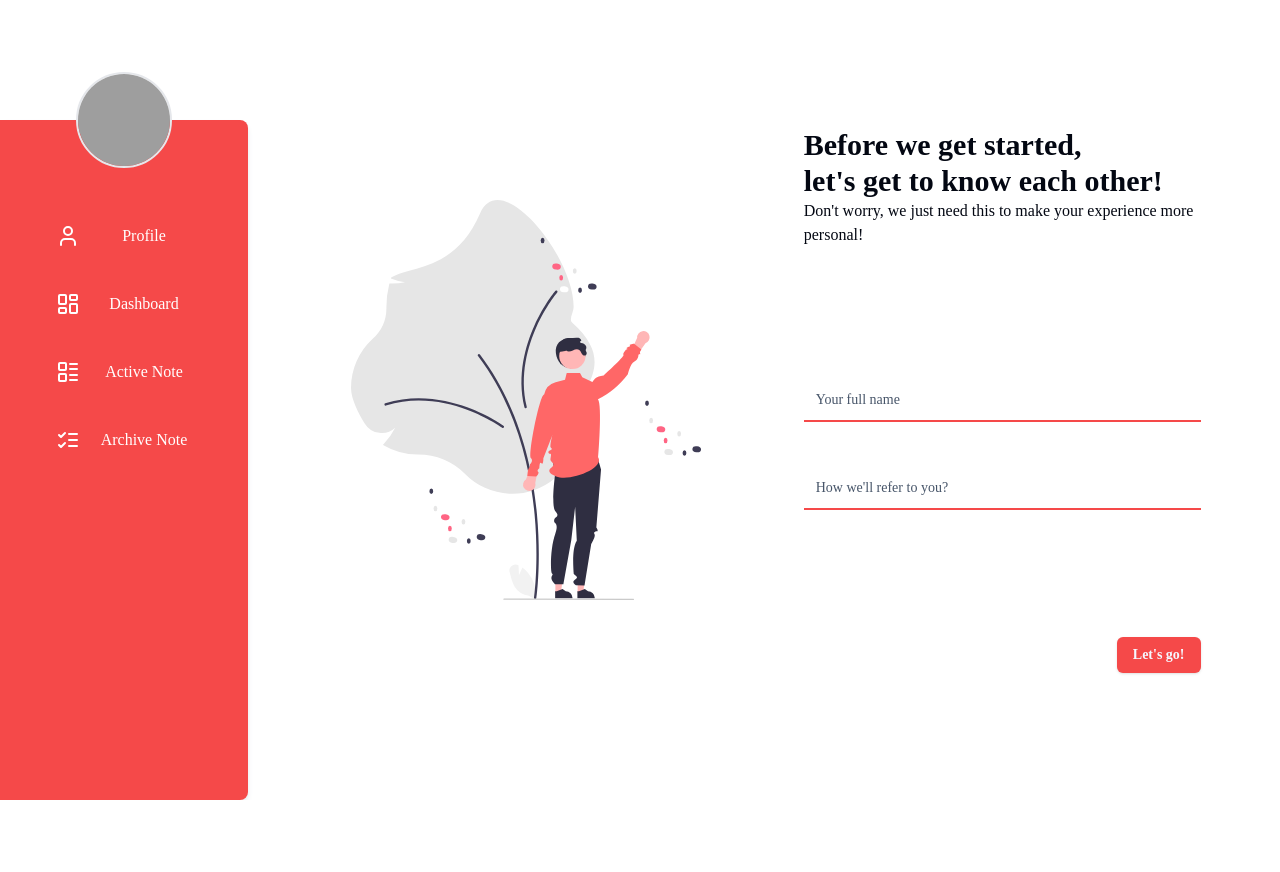
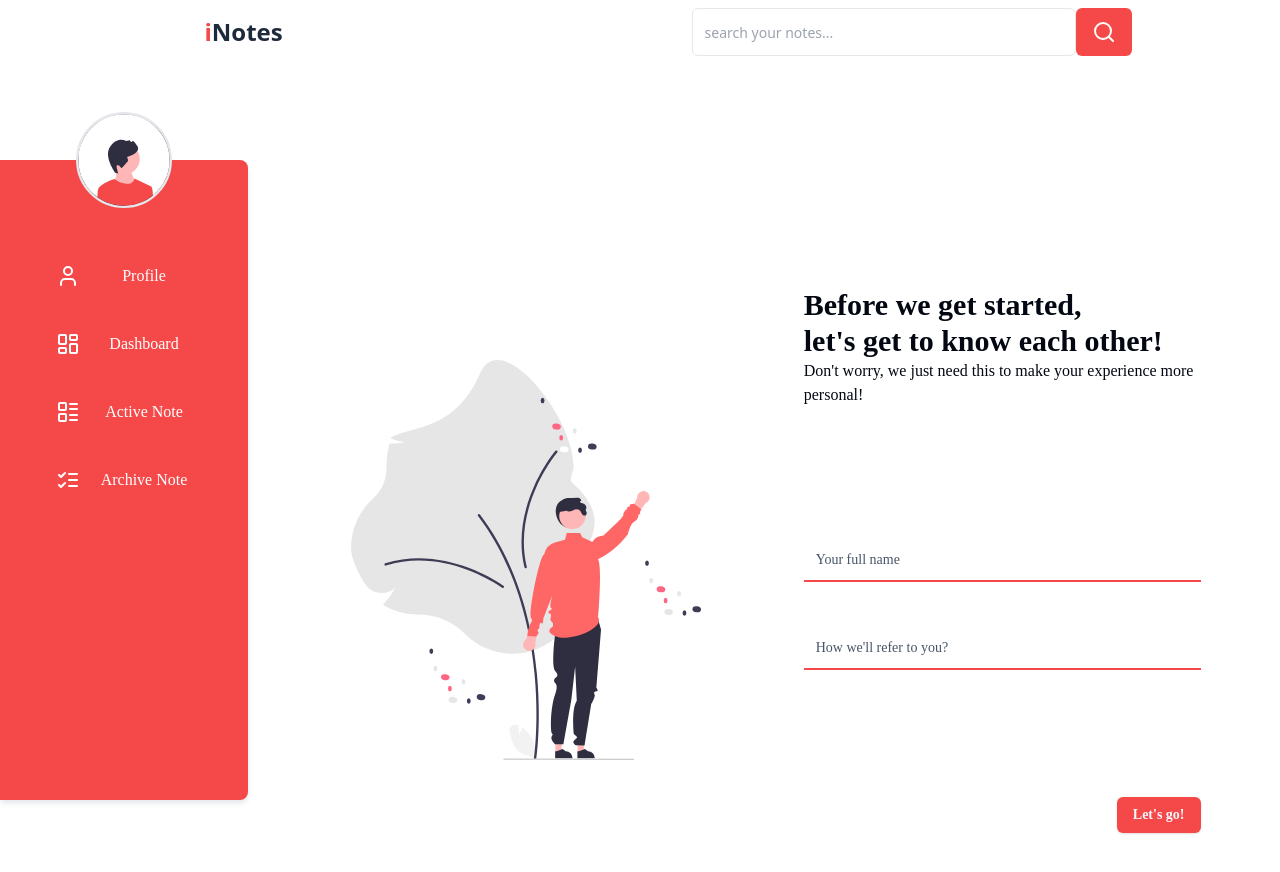
Before and after one commit to kuhrmdhn/notes-apps, a React (Vite) app: page /get-started in a window 1280 px wide. Shown: the top 872 px of the page. Before the commit the page ends 800 px from the top, so only its background shows below. Built offline with nearby package versions, Linux system fonts and the light colour scheme; grey boxes are pictures that could not be loaded.

Commit message:
create search note feature

```diff
--- a/src/App.tsx
+++ b/src/App.tsx
@@ -5,14 +5,17 @@ import GetStarted from "./components/pages/GetStarted";
 import NotesPage from "./components/pages/NotesPage";
 import { Toaster } from "./components/ui/toaster";
 import Navigation from "./components/elements/Navigation";
+import Header from "./components/elements/Header";
+import Search from "./components/pages/Search";
 
 
 function App() {
   return (
-    <main style={{ fontFamily: 'Open Sans Variable' }} className="flex lg:pr-5">
-      <Navigation/>
-      <section className="min-h-[100svh] w-full lg:w-4/5">
-        <Router>
+    <Router>
+      <Header/>
+      <main style={{ fontFamily: 'Open Sans Variable' }} className="flex lg:pr-5 pt-[20svh] h-[calc(100svh)]">
+        <Navigation />
+        <section className="min-h-full w-full lg:w-4/5">
           <AuthMiddleware>
             <Routes>
               <Route path='/get-started' element={<GetStarted />} />
@@ -20,11 +23,14 @@ function App() {
             <Routes>
               <Route path='/note/:noteStatus' element={<NotesPage />} />
             </Routes>
+            <Routes>
+              <Route path='/search' element={<Search />} />
+            </Routes>
           </AuthMiddleware>
-        </Router >
-      </section>
-      <Toaster />
-    </main>
+        </section>
+        <Toaster />
+      </main>
+    </Router >
   )
 }
 
--- /dev/null
+++ b/src/components/elements/Header.tsx
@@ -0,0 +1,21 @@
+import { useLocation, useNavigate, useSearchParams } from "react-router-dom";
+import Logo from "../ui/Logo";
+import SearchBar from "../ui/SearchBar";
+
+export default function Header() {
+  const [searchParams, setSearchParams] = useSearchParams()
+  const navigate = useNavigate()
+  const { pathname } = useLocation()
+  const onSearch = (param: string) => {
+    if (pathname !== "/search") {
+      return navigate(`/search?keyword=${encodeURIComponent(param)}`, { replace: true });
+    }
+    return setSearchParams({ keyword: param })
+  }
+  return (
+    <header className="h-16 w-full flex items-center justify-around fixed top-0 z-10 bg-white">
+      <Logo />
+      <SearchBar onSearch={onSearch} defaultValue={searchParams.get("keyword") || ""} />
+    </header>
+  )
+}
--- a/src/components/elements/Navigation.tsx
+++ b/src/components/elements/Navigation.tsx
@@ -1,7 +1,10 @@
 import { LayoutList, ListChecks, LayoutDashboard, User } from "lucide-react";
 import NavigationItem from "../ui/NavigationItem";
+import { useLocation } from "react-router-dom";
+import ProfileCard from "../ui/ProfileCard";
 
 export default function Navigation() {
+    const {pathname} = useLocation()
     const navigationItems = [
         {
             text: "Profile",
@@ -24,25 +27,16 @@ export default function Navigation() {
             icon: <ListChecks />
         },
     ];
-    const { pathname } = window.location
-    const name = localStorage.getItem("name")
     return (
-        <nav className="h-16 lg:h-[85svh] w-full lg:w-1/5 fixed lg:relative bottom-0 mt-auto mr-5 pt-[7%] bg-red-main flex flex-col gap-3 lg:rounded-e-lg shadow-md shadow-gray-200 text-white">
-            <section className="w-full h-1/4 absolute -top-12 right-1/2 translate-x-1/2 hidden lg:flex flex-col items-center gap-3">
-                <img
-                    className="h-24 w-24 rounded-full border-2 border-gray-200"
-                    src="https://i.pinimg.com/564x/cd/87/84/cd8784afcad04617fed8e7ed37cde762.jpg"
-                    alt="Photo profile"
-                />
-                <h4 className="font-bold text-sm">{name}</h4>
-            </section>
+        <nav className="h-16 lg:h-[100%] w-full lg:w-1/5 fixed lg:relative bottom-0 mt-auto mr-5 pt-[7%] bg-red-main flex flex-col gap-3 lg:rounded-e-lg shadow-md shadow-gray-200 text-white">
+            <ProfileCard/>
             <ul className="w-full h-full flex lg:flex-col justify-evenly lg:justify-start lg:gap-3 items-end lg:items-center">
                 {
                     navigationItems.map((item, index) => (
                         <li key={index}>
                             <NavigationItem
-                                href={item.href}
-                                isActive={pathname === item.href}
+                                url={item.href}
+                                isActive={pathname == item.href}
                                 text={item.text}
                                 icon={item.icon}
                             />
--- /dev/null
+++ b/src/components/pages/Search.tsx
@@ -0,0 +1,24 @@
+import { useEffect, useState } from 'react'
+import { useSearchParams } from 'react-router-dom'
+import NotesPageTemplate from '../template/NotesPageTemplate'
+import { initialNotes } from '@/constant/initialNotes'
+import { NotesStore } from '@/store/notesStore'
+import { useShallow } from 'zustand/shallow'
+
+export default function Search() {
+    const [searchParams] = useSearchParams()
+    const { notes } = NotesStore((useShallow((state) => ({ notes: state.notes }))))
+    const [noteDisplay, setNoteDisplay] = useState(initialNotes)
+    useEffect(() => {
+        const keyword = searchParams.get("keyword")
+        if (keyword) {
+            const key = keyword.trim().toLowerCase()
+            const filteredNotes = notes.filter((note) => note.title.trim().toLowerCase().includes(key))
+            setNoteDisplay(filteredNotes)
+        }
+    }, [searchParams, notes])
+
+    return (
+        <NotesPageTemplate displayNotes={noteDisplay} />
+    )
+}
--- a/src/components/template/NotesPageTemplate.tsx
+++ b/src/components/template/NotesPageTemplate.tsx
@@ -1,7 +1,7 @@
+import useWindowWidth from '@/hooks/useWindowWidth'
 import { dialogStore } from '@/store/dialogStore'
 import { NoteType } from '@/types/noteType'
 import { motion } from "framer-motion"
-import { useEffect, useState } from 'react'
 import { useShallow } from 'zustand/shallow'
 import NoteCard from '../elements/NoteCard'
 import NoteDialog from '../elements/NoteDialog'
@@ -11,18 +11,8 @@ type Props = {
 }
 
 export default function NotesPageTemplate({ displayNotes }: Props) {
-    const [windowWidth, setWindowWidth] = useState(window.innerWidth)
     const { dialogOpen } = dialogStore(useShallow((state) => ({ dialogOpen: state.dialogOpen })))
-
-    useEffect(() => {
-        const handleResizeWindow = () => {
-            const width = window.innerWidth
-            setWindowWidth(width)
-        }
-        window.addEventListener("resize", handleResizeWindow)
-
-        return () => window.removeEventListener("resize", handleResizeWindow)
-    }, [])
+    const windowWidth = useWindowWidth()
 
     const noteList = {
         "close": { width: "100%" },
@@ -35,8 +25,8 @@ export default function NotesPageTemplate({ displayNotes }: Props) {
                 variants={noteList}
                 animate={dialogOpen ? "open" : "close"}
                 initial="close"
-                className="h-[100svh] overflow-y-auto border-2 rounded-lg hide-scrollbar py-2">
-                <div className={`grid grid-cols-1 lg:grid-cols-3 justify-items-center items-start gap-4 ${dialogOpen && "lg:grid-cols-1" }`}>
+                className="h-[80svh] overflow-y-auto border-2 rounded-lg hide-scrollbar py-2">
+                <div className={`grid justify-items-center items-start gap-4 ${dialogOpen ? "grid-cols-1" : "grid-cols-1 sm:grid-cols-2 lg:grid-cols-3 " }`}>
                     {
                         displayNotes.map((note: NoteType) => (
                             <NoteCard key={note.id} note={note} />
--- /dev/null
+++ b/src/components/ui/Logo.tsx
@@ -0,0 +1,3 @@
+export default function Logo() {
+  return <h1 className="font-bold text-2xl text-slate-800"><span className='text-red-main'>i</span>Notes</h1>
+}
--- a/src/components/ui/NavigationItem.tsx
+++ b/src/components/ui/NavigationItem.tsx
@@ -1,13 +1,15 @@
 import { motion } from "framer-motion";
 import React, { HTMLProps } from "react";
+import { Link } from "react-router-dom";
 
 type Props = {
     isActive: boolean;
     text: string;
     icon?: React.ReactNode
+    url: string
 } & HTMLProps<HTMLAnchorElement>
 
-export default function NavigationItem({ isActive, text, icon, ...props }: Props) {
+export default function NavigationItem({ isActive, text, icon, url,...props }: Props) {
     const background = {
         active: {
             width: "130%",
@@ -20,7 +22,8 @@ export default function NavigationItem({ isActive, text, icon, ...props }: Props
     };
 
     return (
-        <a
+        <Link to={url}
+            relative="path"
             className={`relative top-0 z-10 bg-transparent w-full h-14 flex flex-col lg:flex-row items-center justify-center gap-1 lg:gap-4 ${isActive ? "text-red-main" : "text-white"}`}
             {...props}
         >
@@ -36,6 +39,6 @@ export default function NavigationItem({ isActive, text, icon, ...props }: Props
                 initial="default"
                 animate={isActive ? "active" : "default"}
             />
-        </a>
+        </Link>
     );
 }
--- /dev/null
+++ b/src/components/ui/ProfileCard.tsx
@@ -0,0 +1,14 @@
+export default function ProfileCard() {
+    const [name, photoProfile] = [localStorage.getItem("name"), localStorage.getItem("photo-profile")]
+
+    return (
+        <section className="w-full h-1/4 absolute -top-12 right-1/2 translate-x-1/2 hidden lg:flex flex-col items-center gap-3">
+            <img
+                className="h-24 w-24 rounded-full border-2 border-gray-200 bg-white"
+                src={photoProfile || "/image/default-profile.svg"}
+                alt="Photo profile"
+            />
+            <h4 className="font-bold text-sm">{name}</h4>
+        </section>
+    )
+}
--- /dev/null
+++ b/src/components/ui/SearchBar.tsx
@@ -0,0 +1,50 @@
+import { Search } from "lucide-react";
+import { Button } from "./button";
+import { Input } from "./input";
+import React, { useEffect, useRef, useState } from "react";
+
+type Props = {
+    onSearch: (keyword: string) => void
+    defaultValue?: string
+}
+
+export default function SearchBar({ onSearch, defaultValue }: Props) {
+    const inputRef = useRef(null)
+    const [inputValue, setInputValue] = useState("")
+    const handleOnChange = (e: React.ChangeEvent<HTMLInputElement>) => {
+        const { value } = e.target
+        setInputValue(value)
+    }
+    const handleSearch = () => {
+        onSearch(inputValue)
+    }
+
+    useEffect(() => {
+        const handleEnter = ({ key }: KeyboardEvent) => {
+            if (key == "Enter") {
+                handleSearch()
+            }
+        }
+        window.addEventListener("keydown", handleEnter)
+        return () => window.removeEventListener("keydown", handleEnter)
+    })
+    return (
+        <div className="flex w-96 h-12">
+            <Input
+                defaultValue={defaultValue}
+                ref={inputRef}
+                onChange={handleOnChange}
+                className="w-96 h-full placeholder-gray-400 placeholder:text-sm"
+                withLabel={false}
+                placeholder="search your notes..."
+            />
+            <Button
+                onClick={handleSearch}
+                variant={"ghost"}
+                className="w-fit h-full text-white hover:text-white/80 bg-red-main hover:bg-red-main/80"
+            >
+                <Search />
+            </Button>
+        </div>
+    )
+}
--- a/src/components/ui/input.tsx
+++ b/src/components/ui/input.tsx
@@ -2,10 +2,13 @@ import React from "react"
 
 import { cn } from "@/lib/utils"
 
-export type InputProps = React.InputHTMLAttributes<HTMLInputElement>
+export type InputProps = React.InputHTMLAttributes<HTMLInputElement> & {
+  withLabel?: boolean
+}
+
 
 const Input = React.forwardRef<HTMLInputElement, InputProps>(
-  ({ className, type, id, placeholder, ...props }, ref) => {
+  ({ className, type, id, placeholder, withLabel = true, ...props }, ref) => {
     return (
       <div className="relative">
         <input
@@ -19,12 +22,15 @@ const Input = React.forwardRef<HTMLInputElement, InputProps>(
           placeholder={placeholder}
           {...props}
         />
+        {
+          withLabel &&
           <label
             htmlFor={id}
             className="absolute -top-6 left-3 text-sm text-slate-800 peer-focus:text-red-main peer-focus:-top-6 peer-placeholder-shown:top-4 peer-placeholder-shown:text-slate-600 duration-200"
           >
             {placeholder}
           </label>
+        }
       </div>
     )
   }
--- /dev/null
+++ b/src/hooks/useWindowWidth.tsx
@@ -0,0 +1,17 @@
+import { useEffect, useState } from "react"
+
+export default function useWindowWidth() {
+    const [windowWidth, setWindowWidth] = useState(window.innerWidth)
+
+    useEffect(() => {
+        const handleResizeWindow = () => {
+            const width = window.innerWidth
+            setWindowWidth(width)
+        }
+        window.addEventListener("resize", handleResizeWindow)
+
+        return () => window.removeEventListener("resize", handleResizeWindow)
+    }, [])
+
+    return windowWidth
+}
```
Also changed, not shown: src/components/elements/NoteDialog.tsx (+15 -15 lines), public/image/default-profile.svg (added). Lines whose indentation alone changed are shown as unchanged.
